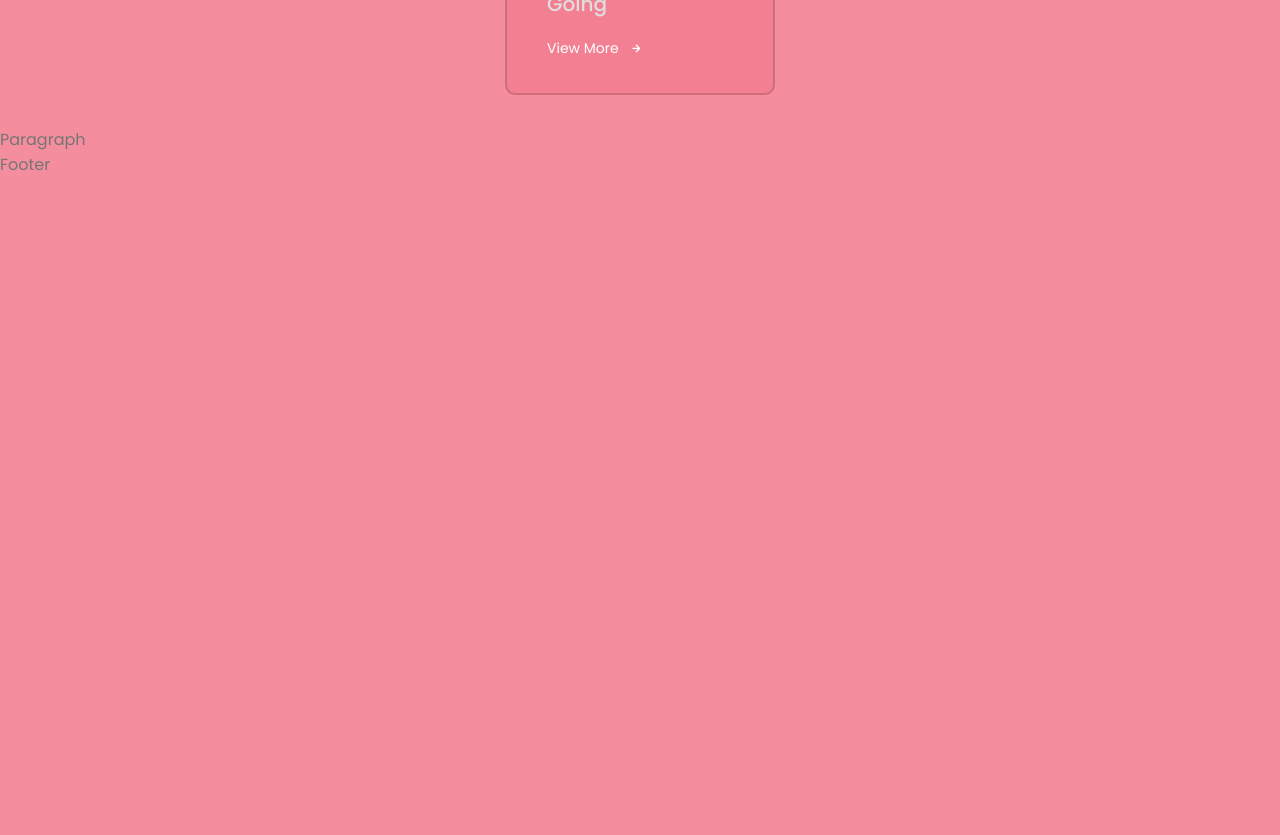
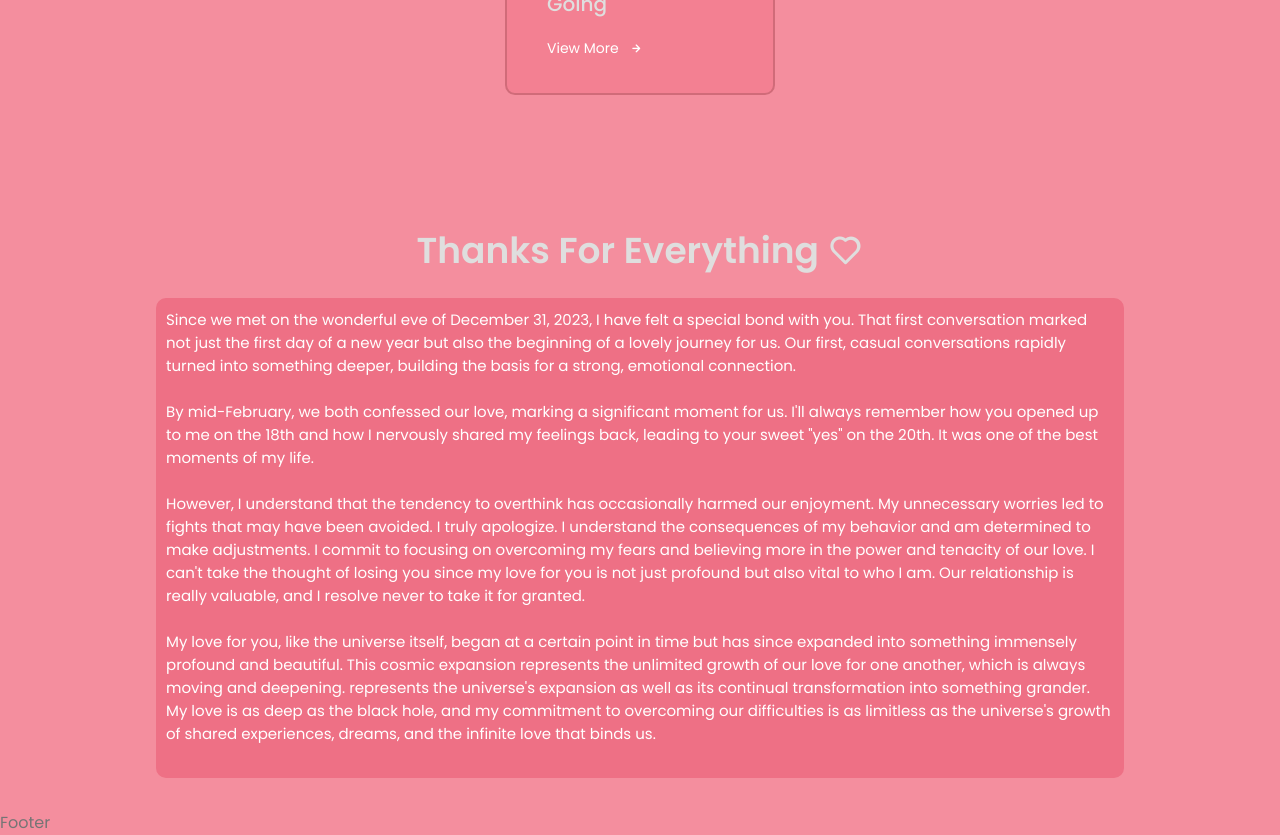
Before and after one commit to PrimeBeyonder/first-monthsary, a React (Vite) app: page / in a window 1280 px wide. Shown: the part 1600-2435 px from the top of the page. Before the commit the page ends 1777 px from the top, so only its background shows below. Built offline with nearby package versions, Linux system fonts and the light colour scheme.

Commit message:
paragraph added

```diff
--- a/src/Css/HowWeMeet.css
+++ b/src/Css/HowWeMeet.css
@@ -44,7 +44,7 @@
 }
 
 .hwm__modal {
-    background-color: rgba(48, 48, 48, 0.495);
+    background-color: rgba(48, 48, 48, 0.783);
     position: fixed;
     top: 0;
     left: 0;
--- a/src/Css/Paragraph.css
+++ b/src/Css/Paragraph.css
@@ -0,0 +1,11 @@
+.love__paragraph{
+    padding: 10px;
+}
+.p__container{
+margin-top: 20px;
+font-size: 15px;
+color: white;
+padding: 10px;
+background-color: rgb(238, 112, 133);
+border-radius: 10px;
+}
--- a/src/components/Paragraph.jsx
+++ b/src/components/Paragraph.jsx
@@ -2,7 +2,23 @@ import React from 'react'
 import "../Css/Paragraph.css";
 const Paragraph = () => {
     return (
-        <div>Paragraph</div>
+        <section className="section love__paragraph">
+            <h2 className="section__title">Thanks For Everything <i class="uil uil-heart-alt"></i></h2>
+            <div className='container p__container'>
+                <p className='section__content'>
+                    Since we met on the wonderful eve of December 31, 2023, I have felt a special bond with you. That first conversation marked not just the first day of a new year but also the beginning of a lovely journey for us. Our first, casual conversations rapidly turned into something deeper, building the basis for a strong, emotional connection. <br /> <br />
+
+                     By mid-February, we both confessed our love, marking a significant moment for us. I'll always remember how you opened up to me on the 18th and how I nervously shared my feelings back, leading to your sweet "yes" on the 20th. It was one of the best moments of my life.<br /> <br />
+
+
+                    However, I understand that the tendency to overthink has occasionally harmed our enjoyment. My unnecessary worries led to fights that may have been avoided. I truly apologize. I understand the consequences of my behavior and am determined to make adjustments. I commit to focusing on overcoming my fears and believing more in the power and tenacity of our love. I can't take the thought of losing you since my love for you is not just profound but also vital to who I am. Our relationship is really valuable, and I resolve never to take it for granted.<br /> <br />
+
+
+                    My love for you, like the universe itself, began at a certain point in time but has since expanded into something immensely profound and beautiful. This cosmic expansion represents the unlimited growth of our love for one another, which is always moving and deepening. represents the universe's expansion as well as its continual transformation into something grander. My love is as deep as the black hole, and my commitment to overcoming our difficulties is as limitless as the universe's growth of shared experiences, dreams, and the infinite love that binds us.<br /> <br />
+                </p>
+            </div>
+
+        </section>
     )
 }
 
```
